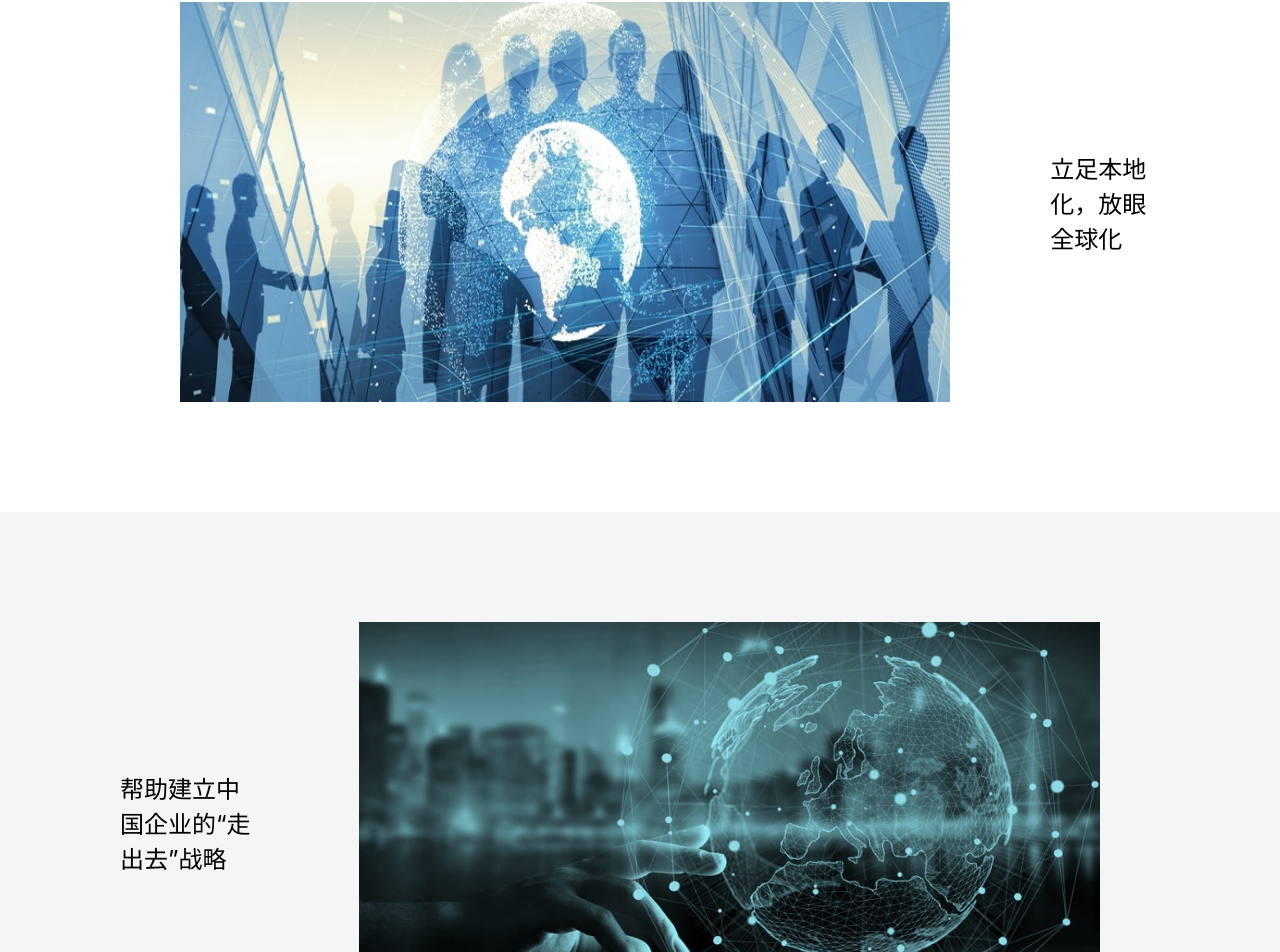
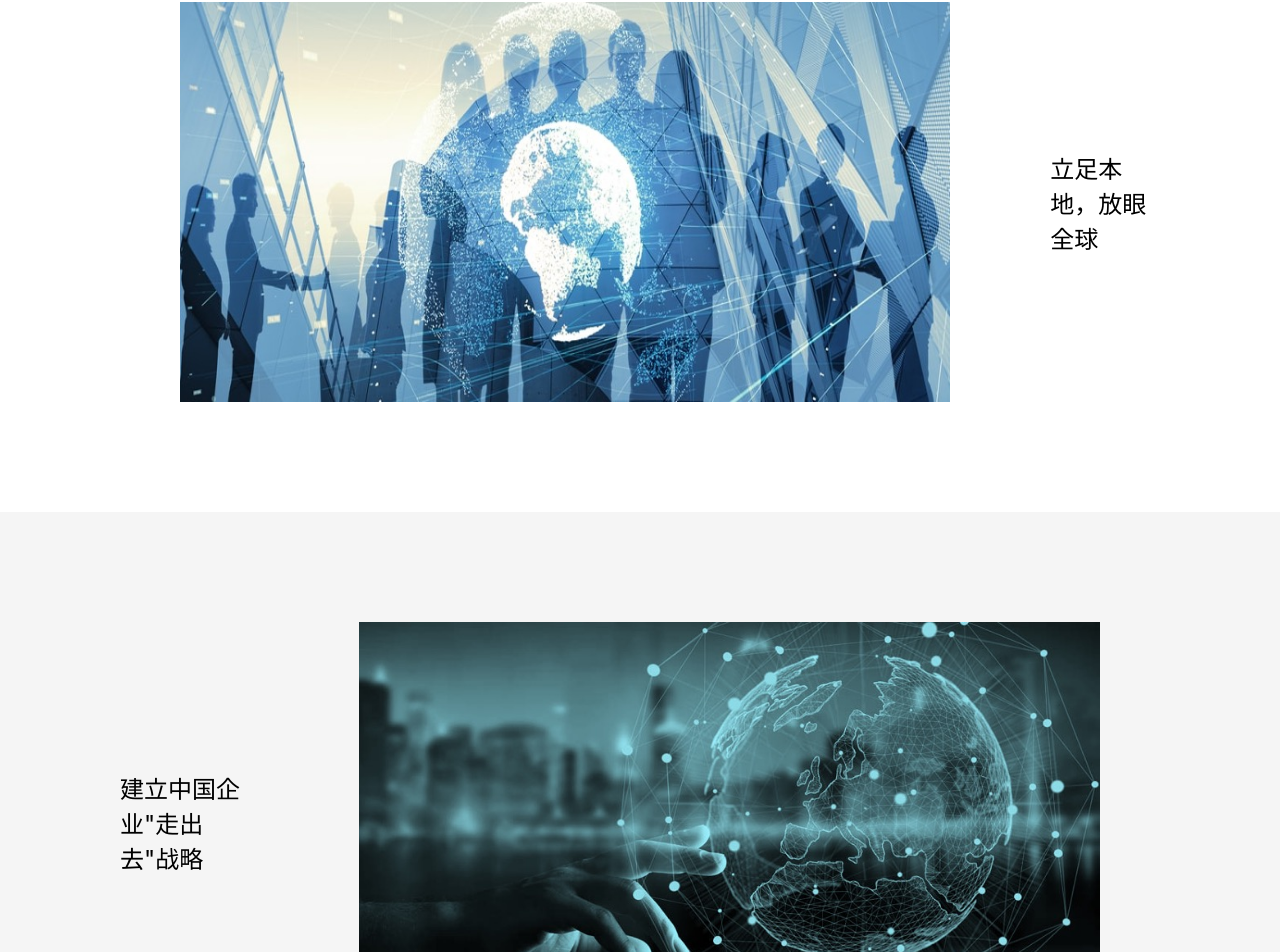
Before and after one commit to eleminsoda/consulting-website, a React (Create React App) app: page / in a window 1280 px wide. Shown: the part 908-1860 px from the top of the page. Built offline with nearby package versions, Linux system fonts and the light colour scheme.

Commit message:
modify the banner subtext and the front page font size

```diff
--- a/src/const/bannerMaterial.js
+++ b/src/const/bannerMaterial.js
@@ -1,8 +1,24 @@
 const bannerMaterial = [
-  { imgSrc: "/assets/banner1.jpg", text: "立足本地化，放眼全球化" },
-  { imgSrc: "/assets/banner2.jpg", text: "帮助建立中国企业的“走出去”战略" },
-  { imgSrc: "/assets/banner3.jpg", text: "专注解决国际商业环境的复杂性" },
-  { imgSrc: "/assets/banner4.jpg", text: "独树一帜的国际洞见观察" },
+  {
+    imgSrc: "/assets/banner1.jpg",
+    text: "立足本地，放眼全球",
+    subText: "提供来自全球的成功商业案例, 设计适合企业自身的战略方案",
+  },
+  {
+    imgSrc: "/assets/banner2.jpg",
+    text: '建立中国企业"走出去"战略',
+    subText: "国际营销、海外融资及上市咨询、国际化战略部署、国际会议组织",
+  },
+  {
+    imgSrc: "/assets/banner3.jpg",
+    text: "专注解决国际商业环境的复杂性",
+    subText: "海外商业调研、地缘政治分析、国际文化交流",
+  },
+  {
+    imgSrc: "/assets/banner4.jpg",
+    text: "独树一帜的国际洞见观察",
+    subText: "产业分析、行业研究、定制化咨询",
+  },
 ];
 
 export default bannerMaterial;
--- a/src/styles/frontPageStyle.js
+++ b/src/styles/frontPageStyle.js
@@ -18,7 +18,7 @@ const frontPageStyle = {
   title: {
     color: "#FFF",
     textAlign: "center",
-    fontSize: "36px",
+    fontSize: "76px",
     fontWeight: 'bolder',
   },
 };
```
